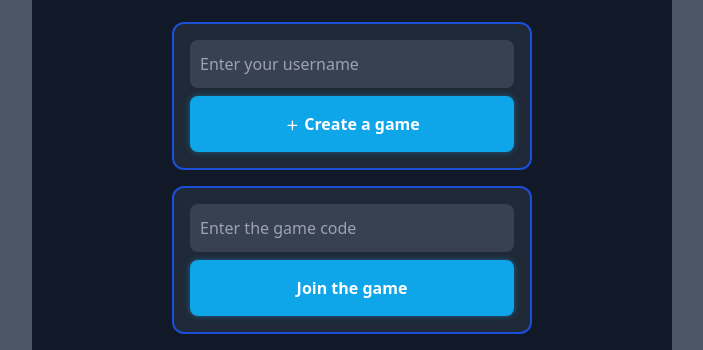
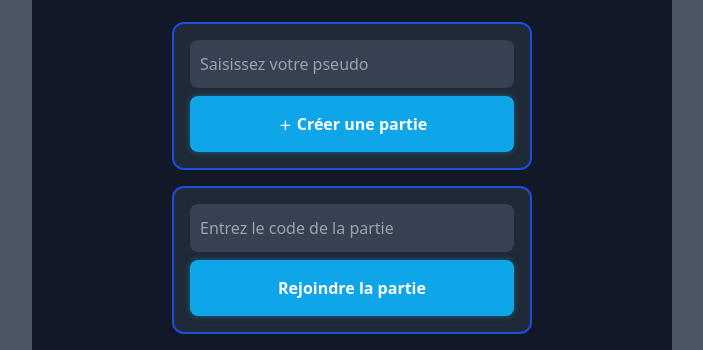
Before and after one commit to Galaktik-hub/wikilinks, a React (Vite) app: page / in a window 1280 px wide. Shown: the part 303-653 px from the top of the page, without its empty margins (288-991 px from the left). Built offline with nearby package versions, Linux system fonts and the light colour scheme; a web font is replaced by a local one.

Commit message:
WIK-14: Système de chat textuel - Text modified in French - Added & Cleaned input props (icon, maxLength) - Removed unnecessary z-index

```diff
--- a/src/components/Banner/Banner.tsx
+++ b/src/components/Banner/Banner.tsx
@@ -34,7 +34,7 @@ const Banner: React.FC = () => {
             <div className="absolute inset-0 z-5 bg-blue-700 bg-opacity-60" />
 
             {/* Content */}
-            <div className="relative z-10 md:flex md:justify-around md:items-center">
+            <div className="relative md:flex md:justify-around md:items-center">
                 <div className="text-white text-lg md:text-2xl mb-8 md:mb-0 font-inter px-8 md:ml-2 md:px-0 md:max-w-2xl md:flex-1">
                     Affrontez vos amis à travers les pages de{' '}
                     <span className="font-bold">Wikipédia</span> en vous aidant des {' '}
--- a/src/components/Buttons/Home/CreateOrJoinButton.tsx
+++ b/src/components/Buttons/Home/CreateOrJoinButton.tsx
@@ -3,13 +3,13 @@ import PlusSVG from "../../../assets/Cards/PlusSVG.tsx";
 
 interface CreateOrJoinButtonProps {
     text: string;
-    icon?: string;
+    icon?: boolean;
     onClick: () => void;
 }
 
 export const CreateOrJoinButton: React.FC<CreateOrJoinButtonProps> = ({
     text,
-    icon,
+    icon = false,
     onClick,
 }) => {
     return (
--- a/src/components/Cards/Home/CreateOrJoinGame.tsx
+++ b/src/components/Cards/Home/CreateOrJoinGame.tsx
@@ -93,15 +93,16 @@ export const CreateOrJoinGame: React.FC = () => {
     return (
         <section className="flex flex-wrap gap-4 justify-center items-start">
             <LobbyCard
-                inputPlaceholder="Enter your username"
-                buttonText="Create a game"
-                buttonIcon="https://cdn.builder.io/api/v1/image/assets/e6ab143a25b248bb973e7a530dd82ce8/68378a4475fab4eb50cca3b19270fec43cf502ba0270d9a6912d1d072d019a5e?placeholderIfAbsent=true"
+                inputPlaceholder="Saisissez votre pseudo"
+                buttonText="Créer une partie"
+                buttonIcon={true}
                 onSubmit={handleCreateGame}
                 error={null}
             />
             <LobbyCard
-                inputPlaceholder="Enter the game code"
-                buttonText={isCheckingRoom ? "Checking..." : "Join the game"}
+                inputPlaceholder="Entrez le code de la partie"
+                buttonText={isCheckingRoom ? "Chargement..." : "Rejoindre la partie"}
+                maxLength={6}
                 onSubmit={handleJoinGame}
                 error={error}
             />
--- a/src/components/Cards/Home/LobbyCard.tsx
+++ b/src/components/Cards/Home/LobbyCard.tsx
@@ -8,7 +8,8 @@ import Container from "../../Container.tsx";
 interface LobbyCardProps {
     inputPlaceholder: string;
     buttonText: string;
-    buttonIcon?: string;
+    buttonIcon?: boolean;
+    maxLength?: number;
     onSubmit: (value: string) => void;
     error?: string | null;
 }
@@ -16,7 +17,8 @@ interface LobbyCardProps {
 export const LobbyCard: React.FC<LobbyCardProps> = ({
     inputPlaceholder,
     buttonText,
-    buttonIcon,
+    buttonIcon = false,
+    maxLength,
     onSubmit,
     error
 }) => {
@@ -32,6 +34,7 @@ export const LobbyCard: React.FC<LobbyCardProps> = ({
                 placeholder={inputPlaceholder}
                 value={inputValue}
                 onChange={setInputValue}
+                maxLength={maxLength}
             />
             {error && (
                 <div className="text-red-500 text-sm mt-1 mb-2">{error}</div>
--- a/src/components/Inputs/Home/Input.tsx
+++ b/src/components/Inputs/Home/Input.tsx
@@ -5,12 +5,14 @@ import React from "react";
 interface HomeInputProps {
     placeholder: string;
     value: string;
+    maxLength?: number;
     onChange: (value: string) => void;
 }
 
 export const Input: React.FC<HomeInputProps> = ({
     placeholder,
     value,
+    maxLength,
     onChange,
 }) => {
     return (
@@ -21,6 +23,7 @@ export const Input: React.FC<HomeInputProps> = ({
             value={value}
             onChange={(e) => onChange(e.target.value)}
             aria-label={placeholder}
+            maxLength={maxLength}
         />
     );
 };
--- a/src/components/Sections/Home/DailyChallenge/DailyChallengeSection.tsx
+++ b/src/components/Sections/Home/DailyChallenge/DailyChallengeSection.tsx
@@ -38,7 +38,7 @@ const DailyChallengeSection: React.FC<DailyChallengeSectionProps> = ({
         return (
             <div
                 className="font-inter bg-gradient-to-br from-[#EA580C] to-[#DC2626] rounded-2xl p-8 text-white mx-2.5 my-8 relative overflow-hidden">
-                <div className="flex flex-row justify-between items-center z-10 relative">
+                <div className="flex flex-row justify-between items-center relative">
                     <div className="flex flex-col gap-3 max-w-[60%]">
                         <h2 className="font-inter text-2xl md:text-3xl font-bold">Découvrez les défis quotidiens</h2>
                         <p className="font-inter font-light text-base md:text-lg">Affrontez les joueurs du monde entier à travers des défis
```
